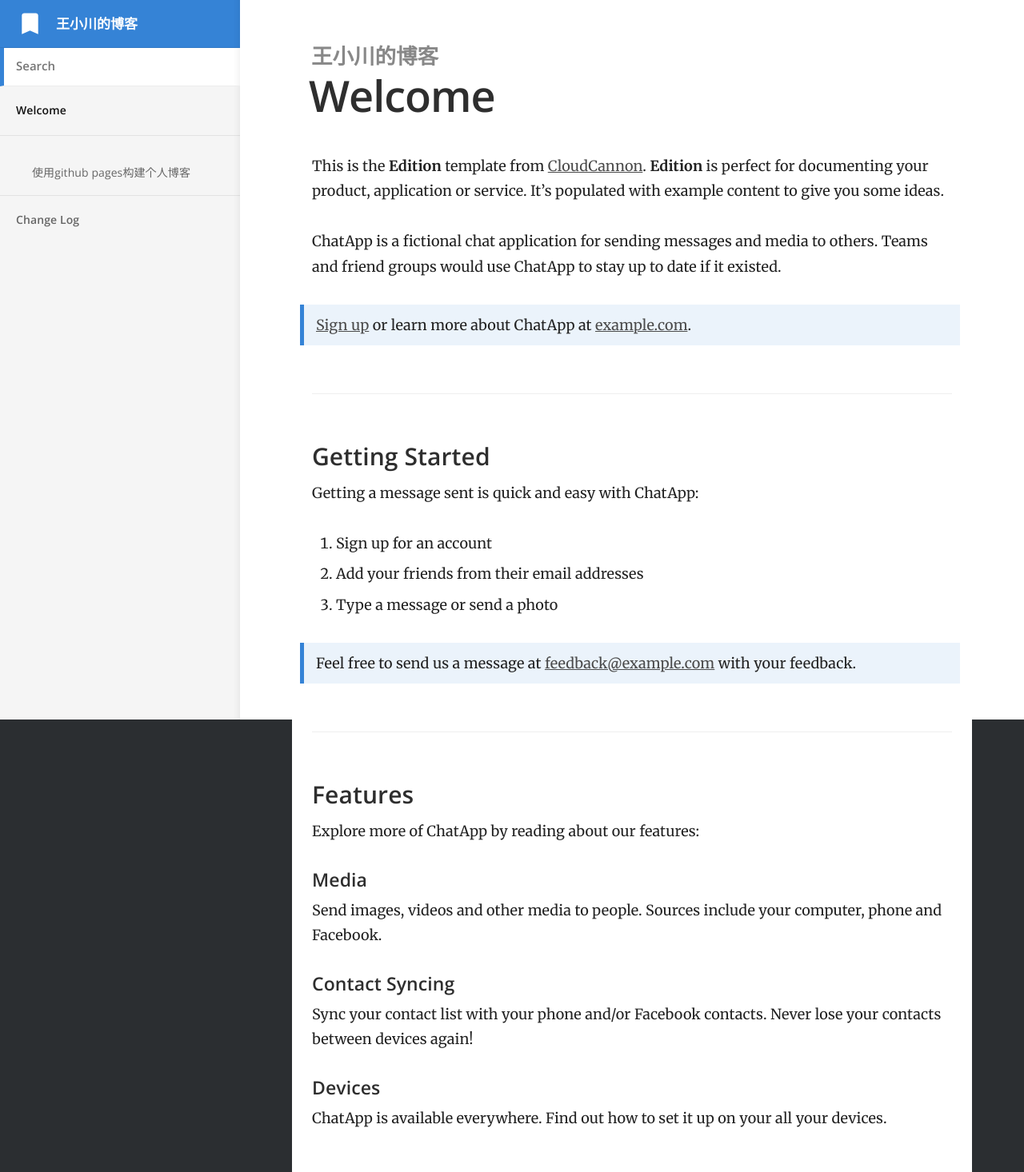
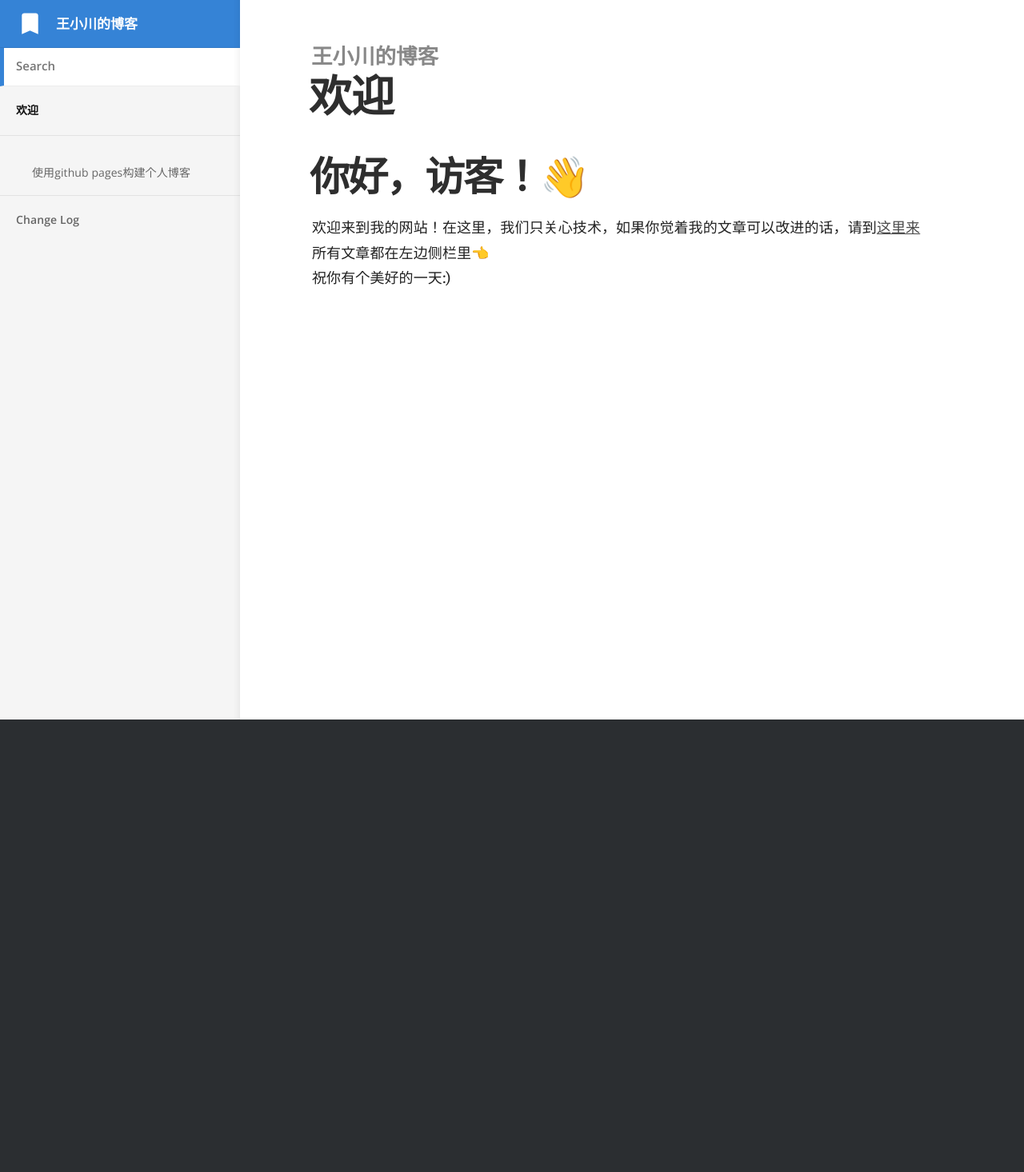
Before and after one commit to xiangqian684/xiangqian684.github.io, a Jekyll site: the page built from index.md, in a window 1280 px wide. Shown: the whole page at 80% size. Built offline with Jekyll 4.4.1, drawn with Linux system fonts in a browser that asks for light colours; after the commit the page ends 900 px from its top, so only the background shows below that.

Commit message:
Update index.md

```diff
--- a/index.md
+++ b/index.md
@@ -1,38 +1,9 @@
 ---
-title: Welcome
+title: 欢迎
 ---
 
-This is the **Edition** template from [CloudCannon](http://cloudcannon.com/).
-**Edition** is perfect for documenting your product, application or service.
-It's populated with example content to give you some ideas.
+# 你好，访客！👋
 
-ChatApp is a fictional chat application for sending messages and media to others.
-Teams and friend groups would use ChatApp to stay up to date if it existed.
-
-> [Sign up](http://example.com/signup) or learn more about ChatApp at [example.com](http://example.com/).
-
-### Getting Started
-
-Getting a message sent is quick and easy with ChatApp:
-
-1. Sign up for an account
-2. Add your friends from their email addresses
-3. Type a message or send a photo
-
-> Feel free to send us a message at [feedback@example.com](mailto:feedback@example.com) with your feedback.
-
-### Features
-
-Explore more of ChatApp by reading about our features:
-
-#### Media
-
-Send images, videos and other media to people. Sources include your computer, phone and Facebook.
-
-#### Contact Syncing
-
-Sync your contact list with your phone and/or Facebook contacts. Never lose your contacts between devices again!
-
-#### Devices
-
-ChatApp is available everywhere. Find out how to set it up on your all your devices.
+欢迎来到我的网站！在这里，我们只关心技术，如果你觉着我的文章可以改进的话，请到[这里来](https://bgithub.xyz/xiangqian684/xiangqian684.github.io/issues)
+所有文章都在左边侧栏里👈
+祝你有个美好的一天:)
```
